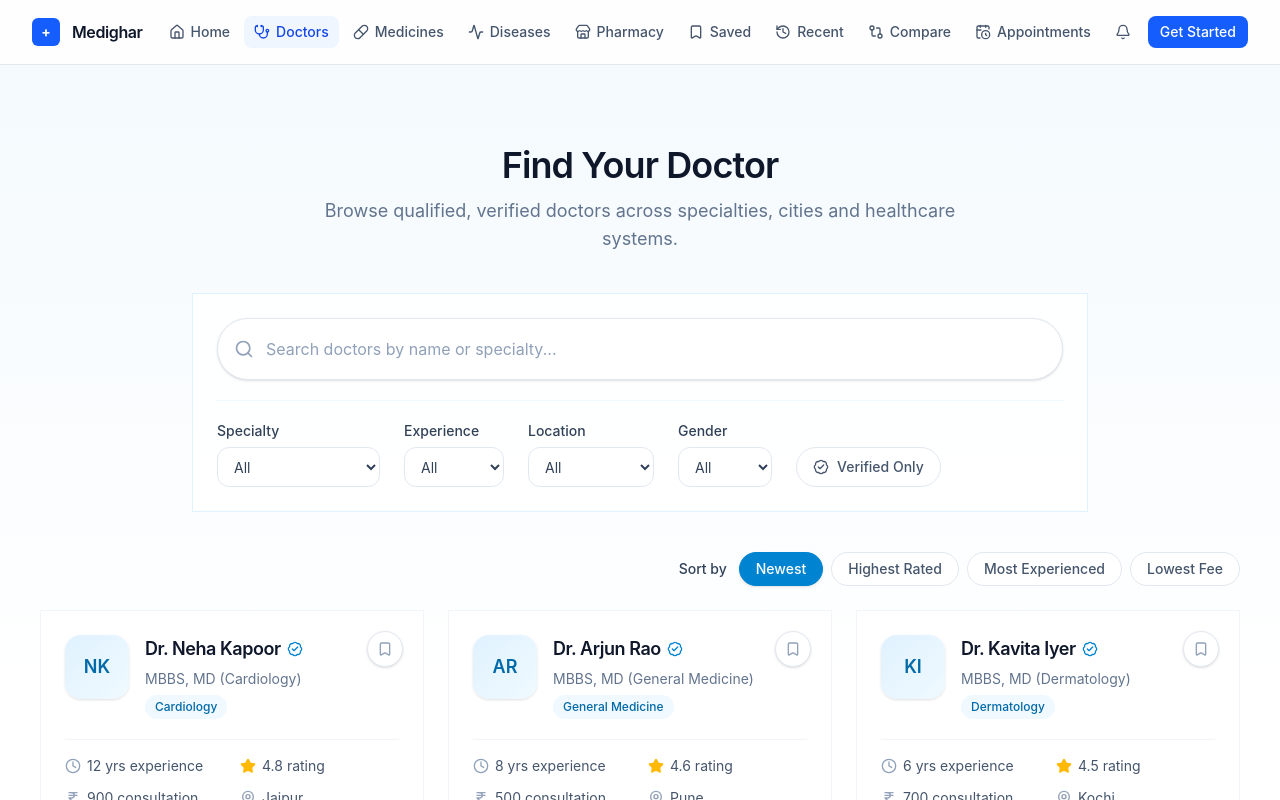
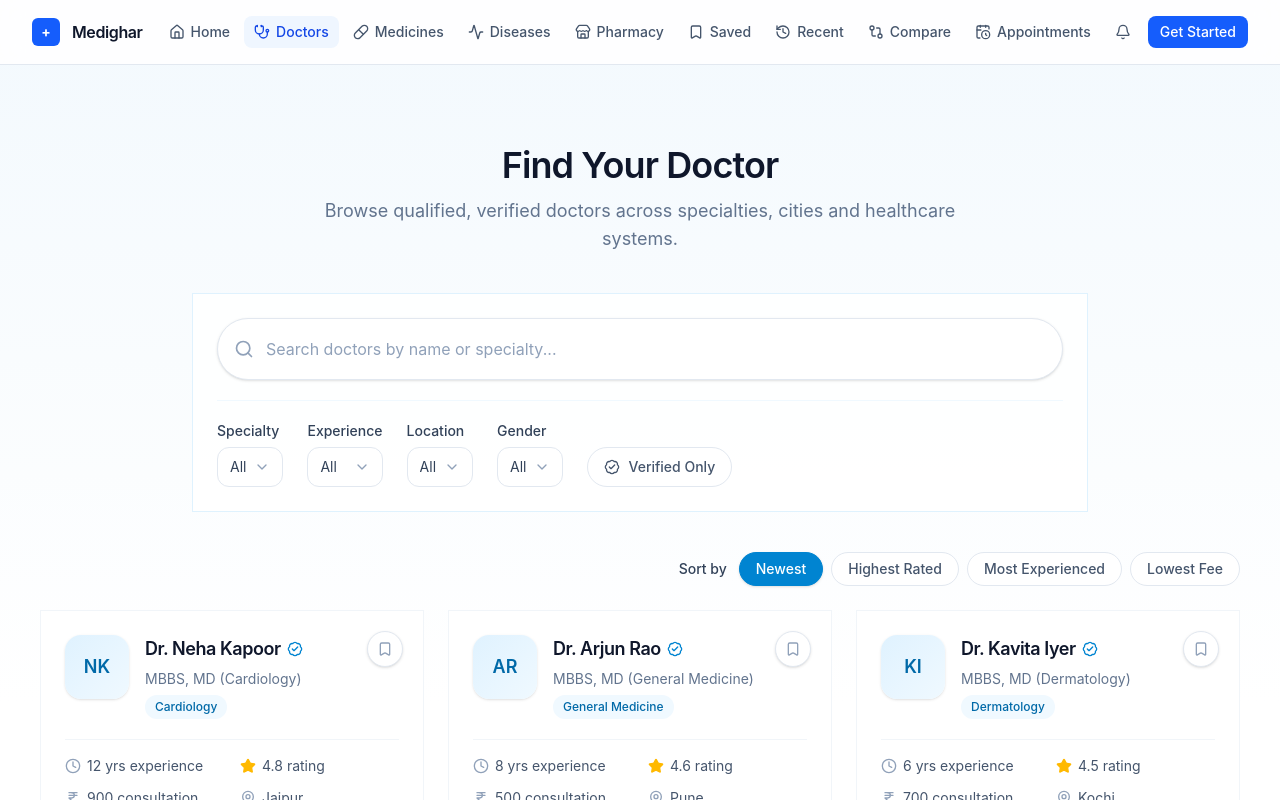
Before and after one commit to pulkitokte/medighar-next, a React (Vite) app in the folder OneDrive/Desktop/Medighar/: page /doctors in a window 1280 px wide. Shown: the top 800 px of the page. Built offline with nearby package versions, Linux system fonts and the light colour scheme.

Commit message:
refactor(ui): replace native filter select with accessible custom listbox

```diff
--- a/OneDrive/Desktop/Medighar/src/shared/components/ui/FilterSelect.jsx
+++ b/OneDrive/Desktop/Medighar/src/shared/components/ui/FilterSelect.jsx
@@ -1,19 +1,189 @@
+import { useEffect, useId, useLayoutEffect, useRef, useState } from "react";
+import { ChevronDown } from "lucide-react";
+import { cn } from "@/shared/lib/cn.js";
+
+const VIEWPORT_MARGIN = 8;
+
+/**
+ * Reusable labeled dropdown, shared by every module's filter panel.
+ *
+ * Note: this intentionally does NOT render a native <select>. A native
+ * <select>'s open direction (up vs down) is decided entirely by the
+ * browser/OS and cannot be controlled via CSS or JS, which is why two
+ * identical <select> elements on the same page can open in different
+ * directions depending on their position. This custom listbox gives us
+ * real control: it always attempts to open downward, and only flips
+ * upward when there is genuinely insufficient space below.
+ */
 function FilterSelect({ label, value, options, onChange }) {
+  const [isOpen, setIsOpen] = useState(false);
+  const [openUpward, setOpenUpward] = useState(false);
+  const [activeIndex, setActiveIndex] = useState(-1);
+
+  const containerRef = useRef(null);
+  const triggerRef = useRef(null);
+  const listRef = useRef(null);
+
+  const baseId = useId();
+  const labelId = `${baseId}-label`;
+  const listboxId = `${baseId}-listbox`;
+
+  const openDropdown = () => {
+    const selectedIndex = options.indexOf(value);
+    setActiveIndex(selectedIndex >= 0 ? selectedIndex : 0);
+    setOpenUpward(false); // always attempt downward first
+    setIsOpen(true);
+  };
+
+  const closeDropdown = () => {
+    setIsOpen(false);
+  };
+
+  const selectOption = (option) => {
+    onChange(option);
+    closeDropdown();
+    triggerRef.current?.focus();
+  };
+
+  // Close on outside click / Escape.
+  useEffect(() => {
+    if (!isOpen) return undefined;
+
+    function handlePointerDown(event) {
+      if (containerRef.current && !containerRef.current.contains(event.target)) {
+        closeDropdown();
+      }
+    }
+
+    function handleKeyDown(event) {
+      if (event.key === "Escape") {
+        closeDropdown();
+        triggerRef.current?.focus();
+      }
+    }
+
+    document.addEventListener("mousedown", handlePointerDown);
+    document.addEventListener("keydown", handleKeyDown);
+
+    return () => {
+      document.removeEventListener("mousedown", handlePointerDown);
+      document.removeEventListener("keydown", handleKeyDown);
+    };
+  }, [isOpen]);
+
+  // Viewport collision detection: measured synchronously before paint, so
+  // there's no visible flicker between the default "downward" attempt and
+  // the corrected direction.
+  useLayoutEffect(() => {
+    if (!isOpen || !triggerRef.current || !listRef.current) return;
+
+    const triggerRect = triggerRef.current.getBoundingClientRect();
+    const listRect = listRef.current.getBoundingClientRect();
+    const spaceBelow = window.innerHeight - triggerRect.bottom - VIEWPORT_MARGIN;
+    const spaceAbove = triggerRect.top - VIEWPORT_MARGIN;
+
+    const needsUpward = listRect.height > spaceBelow && spaceAbove > spaceBelow;
+
+    setOpenUpward((current) => (current === needsUpward ? current : needsUpward));
+  }, [isOpen]);
+
+  const moveActiveIndex = (delta) => {
+    setActiveIndex((previous) => {
+      const next = previous + delta;
+      return Math.min(Math.max(next, 0), options.length - 1);
+    });
+  };
+
+  const handleTriggerKeyDown = (event) => {
+    if (event.key === "ArrowDown") {
+      event.preventDefault();
+      isOpen ? moveActiveIndex(1) : openDropdown();
+    } else if (event.key === "ArrowUp") {
+      event.preventDefault();
+      isOpen ? moveActiveIndex(-1) : openDropdown();
+    } else if (event.key === "Home" && isOpen) {
+      event.preventDefault();
+      setActiveIndex(0);
+    } else if (event.key === "End" && isOpen) {
+      event.preventDefault();
+      setActiveIndex(options.length - 1);
+    } else if (event.key === "Enter" || event.key === " ") {
+      event.preventDefault();
+      if (!isOpen) {
+        openDropdown();
+      } else if (activeIndex >= 0) {
+        selectOption(options[activeIndex]);
+      }
+    } else if (event.key === "Escape" && isOpen) {
+      closeDropdown();
+    }
+  };
+
   return (
-    <label className="flex flex-col gap-1.5 text-sm">
-      <span className="font-medium text-slate-700">{label}</span>
-      <select
-        value={value}
-        onChange={(event) => onChange(event.target.value)}
-        className="transition-premium h-10 rounded-xl border border-slate-200 bg-white px-3 text-sm text-slate-700 hover:border-slate-300 focus:border-blue-400 focus:outline-none focus-visible:outline focus-visible:outline-2 focus-visible:outline-offset-2 focus-visible:outline-blue-500"
+    <div ref={containerRef} className="relative flex flex-col gap-1.5 text-sm">
+      <span id={labelId} className="font-medium text-slate-700">
+        {label}
+      </span>
+
+      <button
+        ref={triggerRef}
+        type="button"
+        role="combobox"
+        aria-haspopup="listbox"
+        aria-expanded={isOpen}
+        aria-controls={listboxId}
+        aria-labelledby={labelId}
+        aria-activedescendant={isOpen && activeIndex >= 0 ? `${listboxId}-option-${activeIndex}` : undefined}
+        onClick={() => (isOpen ? closeDropdown() : openDropdown())}
+        onKeyDown={handleTriggerKeyDown}
+        className="transition-premium flex h-10 w-full items-center justify-between gap-2 rounded-xl border border-slate-200 bg-white px-3 text-sm text-slate-700 hover:border-slate-300 focus:border-blue-400 focus:outline-none focus-visible:outline focus-visible:outline-2 focus-visible:outline-offset-2 focus-visible:outline-blue-500"
       >
-        {options.map((option) => (
-          <option key={option} value={option}>
-            {option}
-          </option>
-        ))}
-      </select>
-    </label>
+        <span className="truncate">{value}</span>
+        <ChevronDown
+          className={cn(
+            "h-4 w-4 shrink-0 text-slate-400 transition-transform duration-200",
+            isOpen && "rotate-180",
+          )}
+          aria-hidden="true"
+        />
+      </button>
+
+      {isOpen && (
+        <ul
+          ref={listRef}
+          id={listboxId}
+          role="listbox"
+          aria-labelledby={labelId}
+          className={cn(
+            "absolute z-50 max-h-64 w-full min-w-[10rem] overflow-y-auto rounded-xl border border-slate-200 bg-white p-1.5 shadow-lg shadow-slate-900/10",
+            openUpward ? "bottom-full mb-2" : "top-full mt-2",
+          )}
+        >
+          {options.map((option, index) => {
+            const isSelected = option === value;
+            const isActive = index === activeIndex;
+
+            return (
+              <li
+                key={option}
+                id={`${listboxId}-option-${index}`}
+                role="option"
+                aria-selected={isSelected}
+                onMouseEnter={() => setActiveIndex(index)}
+                onClick={() => selectOption(option)}
+                className={cn(
+                  "cursor-pointer rounded-lg px-3 py-2 text-sm",
+                  isActive ? "bg-blue-50 text-blue-700" : "text-slate-700 hover:bg-slate-50",
+                  isSelected && !isActive && "font-medium text-slate-900",
+                )}
+              >
+                {option}
+              </li>
+            );
+          })}
+        </ul>
+      )}
+    </div>
   );
 }
 
```
